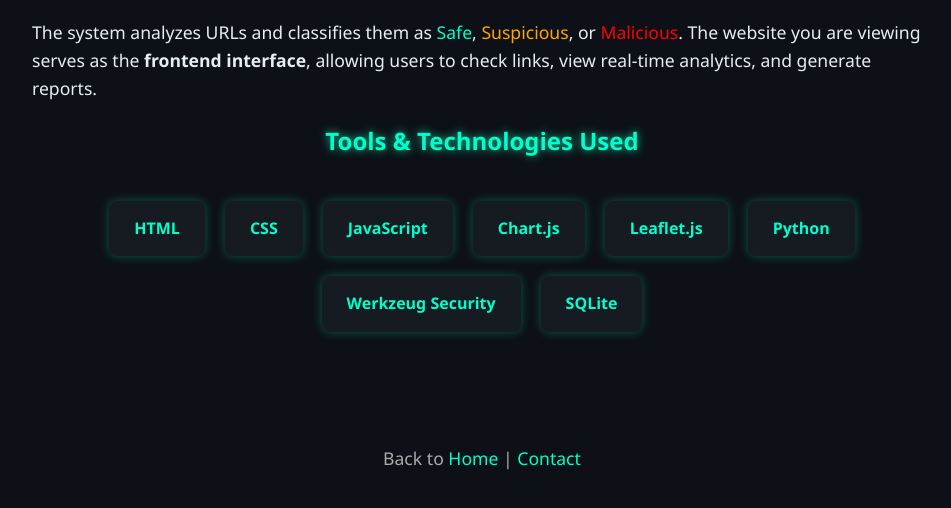
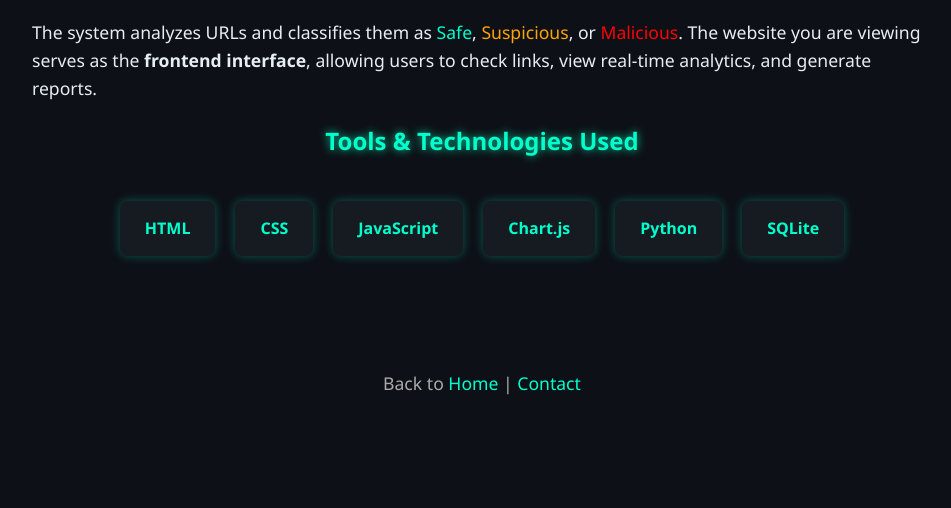
Before and after one commit to Devansh42-cyber/CYPHER, a Flask app: page /about in a window 1280 px wide. Shown: the part 311-819 px from the top of the page, without its empty margins (158-1109 px from the left). After the commit the page ends 706 px from the top, so only its background shows below. Run offline with Flask 3, Linux system fonts and the light colour scheme.

Commit message:
Fix HTML formatting in About page

```diff
--- a/AI based detection of Phishing URL/templates/About.html
+++ b/AI based detection of Phishing URL/templates/About.html
@@ -105,9 +105,7 @@
       <div class="tool">CSS</div>
       <div class="tool">JavaScript</div>
       <div class="tool">Chart.js</div>
-      <div class="tool">Leaflet.js</div>
       <div class="tool">Python</div>
-      <div class="tool">Werkzeug Security</div>
       <div class="tool">SQLite</div>
     </div>
   </div>
@@ -117,4 +115,5 @@
   </footer>
 
 </body>
+
 </html>
```
